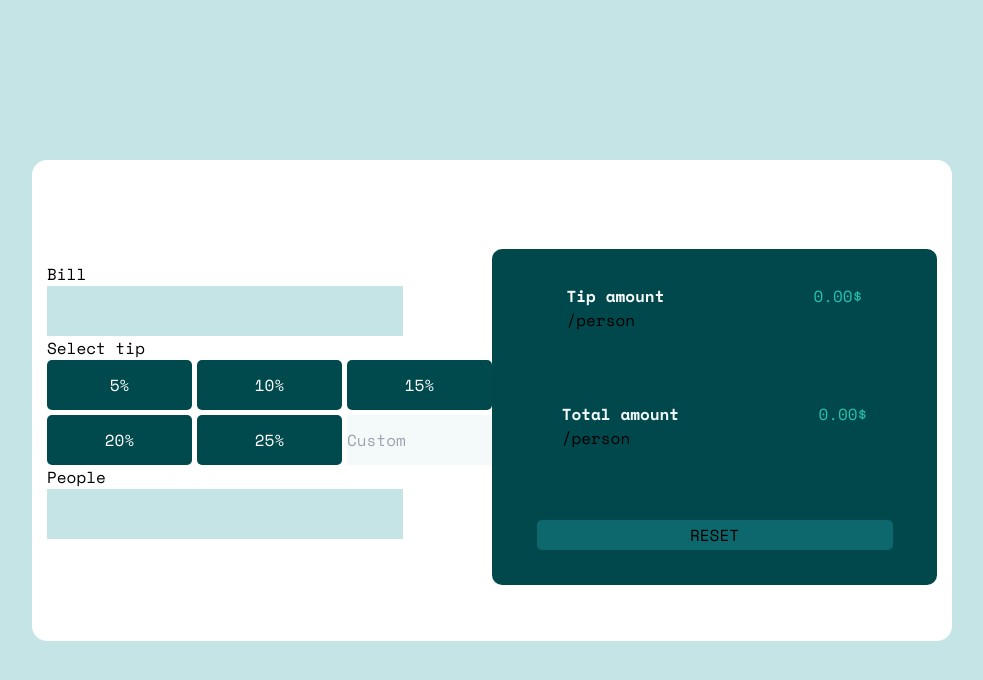
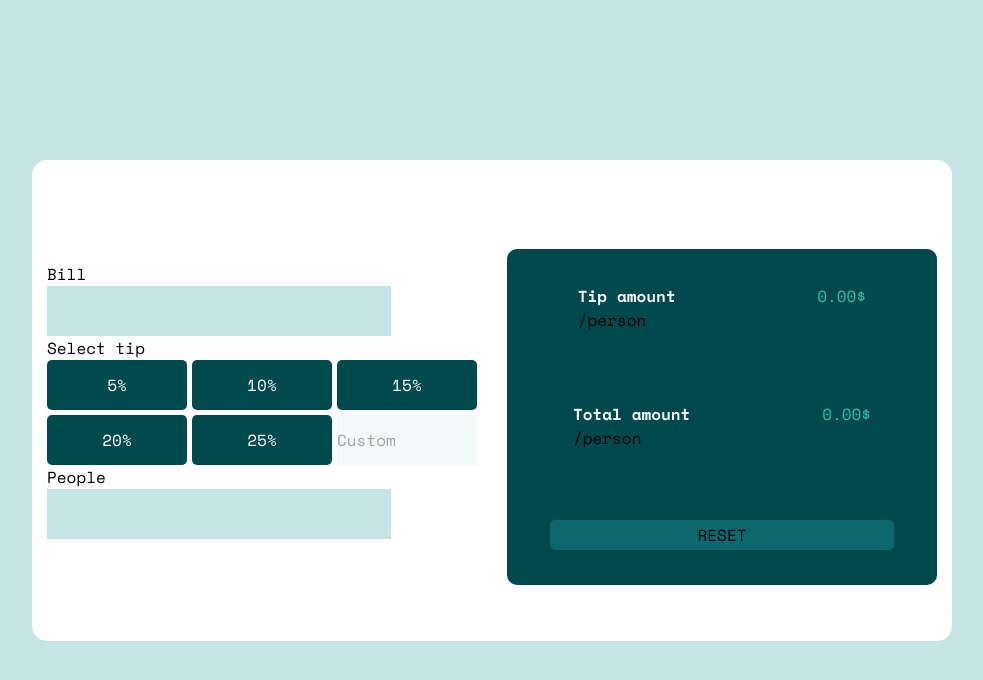
Before and after one commit to nk-on/Tip-Calculator-react, a React (Vite) app: page / in a window 1280 px wide. Shown: the top 680 px of the page, without its empty margins (148-1131 px from the left). Built offline with nearby package versions, Linux system fonts and the light colour scheme.

Commit message:
Adding gap to container

```diff
--- a/src/components/container/container.tsx
+++ b/src/components/container/container.tsx
@@ -30,7 +30,7 @@ export default function Container() {
     setPeople:setPeople
   }
   return (
-    <div className="flex px-[15px] bg-[#fff] w-custom h-[481px] rounded-[15px]">
+    <div className="flex px-[15px] bg-[#fff] w-custom h-[481px] rounded-[15px] gap-[30px]">
       <FormSection {...formSectionObj}/>
       <div className="w-[50%] h-[70%] mt-[10%]	">
         <div className="w-full h-full bg-[#01484d] rounded-[10px]   flex flex-col justify-around items-center">
```
